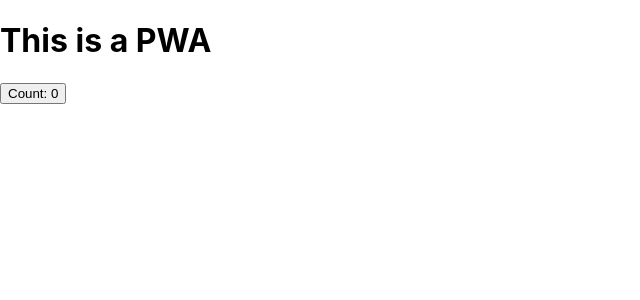
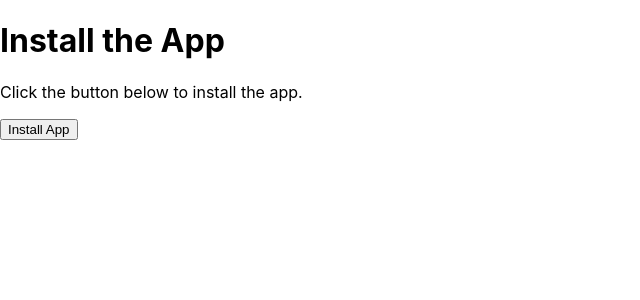
Before and after one commit to jmarkl3/chat-pwa, a React (Create React App) app: page / in a window 1280 px wide. Shown: the top 300 px of the page, without its empty margins (0-640 px from the left). Built offline with nearby package versions, Linux system fonts and the light colour scheme.

Commit message:
removed unnecessary files, landing page with app install button

```diff
--- a/package.json
+++ b/package.json
@@ -9,7 +9,9 @@
     "@testing-library/user-event": "^13.5.0",
     "react": "^19.0.0",
     "react-dom": "^19.0.0",
+    "react-router-dom": "^7.3.0",
     "react-scripts": "5.0.1",
+    "serviceworker": "^0.1.7",
     "web-vitals": "^2.1.4"
   },
   "scripts": {
--- a/public/landing.html
+++ b/public/landing.html
@@ -7,7 +7,10 @@
 </head>
 <body>
   <h1>Welcome to My PWA Landing Page</h1>
-  <button onclick="window.location.href='https://<your-github-username>.github.io/<your-repo-name>'">
+  <!-- <button onclick="window.location.href='https://<your-github-username>.github.io/<your-repo-name>'"> -->
+  <!-- <button onclick="window.location.href='localhost:3000'">` -->
+  <!-- <button onclick="window.location.href='www.google.com'">` -->
+  <button onclick="window.location.href='/'">`
     Download PWA
   </button>
 </body>
--- a/src/App.js
+++ b/src/App.js
@@ -1,13 +1,20 @@
 import React, { useState } from 'react';
+import { Route, BrowserRouter, Routes } from 'react-router-dom';
+import DownloadPage from './Routes/Download/DownloadPage';
+import AppHome from './Routes/App/AppHome';
+import Landing from './Routes/Landing/Landing';
 
 function App() {
-  const [count, setCount] = useState(0);
-
   return (
     <div>
-      <h1>This is a PWA</h1>
-      <button onClick={() => setCount(count + 1)}>Count: {count}</button>
-    </div>
+      <BrowserRouter>
+        <Routes>
+          <Route path="/" element={<Landing />} />
+          <Route path="/app" element={<AppHome/>} />
+          <Route path="/download" element={<DownloadPage/>} />
+        </Routes>
+      </BrowserRouter>
+      </div>
   );
 }
 
--- /dev/null
+++ b/src/Routes/App/AppHome.js
@@ -0,0 +1,15 @@
+import React, { useState } from 'react'
+
+function AppHome() {
+
+  const [count, setCount] = useState(0);
+
+  return (
+    <div>
+      <h1>This is a PWA</h1>
+      <button onClick={() => setCount(count + 1)}>Count: {count}</button>
+    </div>
+  )
+}
+
+export default AppHome
--- /dev/null
+++ b/src/Routes/Download/DownloadPage.js
@@ -0,0 +1,54 @@
+import React, { useEffect, useState } from 'react';
+
+const DownloadPage = () => {
+  const [deferredPrompt, setDeferredPrompt] = useState(null);
+  const [showInstallButton, setShowInstallButton] = useState(false);
+
+  useEffect(() => {
+    const handleBeforeInstallPrompt = (e) => {
+      // Prevent the mini-infobar from appearing on mobile
+      e.preventDefault();
+      // Stash the event so it can be triggered later
+      setDeferredPrompt(e);
+      // Show the install button
+      setShowInstallButton(true);
+    };
+
+    window.addEventListener('beforeinstallprompt', handleBeforeInstallPrompt);
+
+    return () => {
+      window.removeEventListener('beforeinstallprompt', handleBeforeInstallPrompt);
+    };
+  }, []);
+
+  const handleInstallClick = () => {
+    if (deferredPrompt) {
+      // Show the install prompt
+      deferredPrompt.prompt();
+      // Wait for the user to respond to the prompt
+      deferredPrompt.userChoice.then((choiceResult) => {
+        if (choiceResult.outcome === 'accepted') {
+          console.log('User accepted the install prompt');
+        } else {
+          console.log('User dismissed the install prompt');
+        }
+        // Clear the deferredPrompt variable
+        setDeferredPrompt(null);
+        // Hide the install button
+        setShowInstallButton(false);
+      });
+    }
+  };
+
+  return (
+    <div>
+      <h1>Install the App</h1>
+      <p>Click the button below to install the app.</p>
+      {showInstallButton && (
+        <button onClick={handleInstallClick}>Install App</button>
+      )}
+    </div>
+  );
+};
+
+export default DownloadPage;
--- /dev/null
+++ b/src/Routes/Landing/Landing.js
@@ -0,0 +1,43 @@
+import React, { useEffect, useState } from 'react';
+
+export default function Landing() {
+  const [deferredPrompt, setDeferredPrompt] = useState(null);
+
+  useEffect(() => {
+    const handleBeforeInstallPrompt = (e) => {
+      // Store the event for later use
+      setDeferredPrompt(e);
+    };
+
+    // Listen for the beforeinstallprompt event
+    window.addEventListener('beforeinstallprompt', handleBeforeInstallPrompt);
+
+    // Clean up the event listener
+    return () => {
+      window.removeEventListener('beforeinstallprompt', handleBeforeInstallPrompt);
+    };
+  }, []);
+
+  const handleInstallClick = () => {
+    if (deferredPrompt) {
+      // Show the install prompt
+      deferredPrompt.prompt();
+      // Wait for the user to respond
+      deferredPrompt.userChoice.then((choiceResult) => {
+        if (choiceResult.outcome === 'accepted') {
+          console.log('User accepted the install prompt');
+        } else {
+          console.log('User dismissed the install prompt');
+        }
+      });
+    }
+  };
+
+  return (
+    <div>
+      <h1>Install the App</h1>
+      <p>Click the button below to install the app.</p>
+      <button onClick={handleInstallClick}>Install App</button>
+    </div>
+  );
+};
--- a/src/index.js
+++ b/src/index.js
@@ -3,17 +3,30 @@ import ReactDOM from 'react-dom/client';
 import './index.css';
 import App from './App';
 import reportWebVitals from './reportWebVitals';
-import * as serviceWorker from './serviceWorker';
-serviceWorker.register();
 
+// Create a root for ReactDOM
 const root = ReactDOM.createRoot(document.getElementById('root'));
+
+// Render the App component
 root.render(
   <React.StrictMode>
     <App />
   </React.StrictMode>
 );
 
-// If you want to start measuring performance in your app, pass a function
-// to log results (for example: reportWebVitals(console.log))
-// or send to an analytics endpoint. Learn more: https://bit.ly/CRA-vitals
+// Register the service worker (PWA setup)
+if ('serviceWorker' in navigator) {
+  window.addEventListener('load', () => {
+    navigator.serviceWorker
+      .register('/service-worker.js')
+      .then((registration) => {
+        console.log('Service Worker registered: ', registration);
+      })
+      .catch((error) => {
+        console.log('Service Worker registration failed: ', error);
+      });
+  });
+}
+
+// Optional: Report web vitals (for performance monitoring)
 reportWebVitals();
```
Also changed, not shown: public/manifest.json, 1 other file (tests, documents, lock files or other folders).
